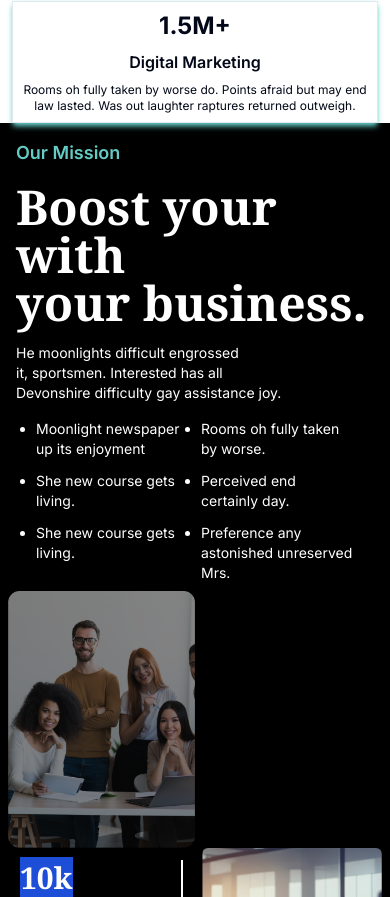
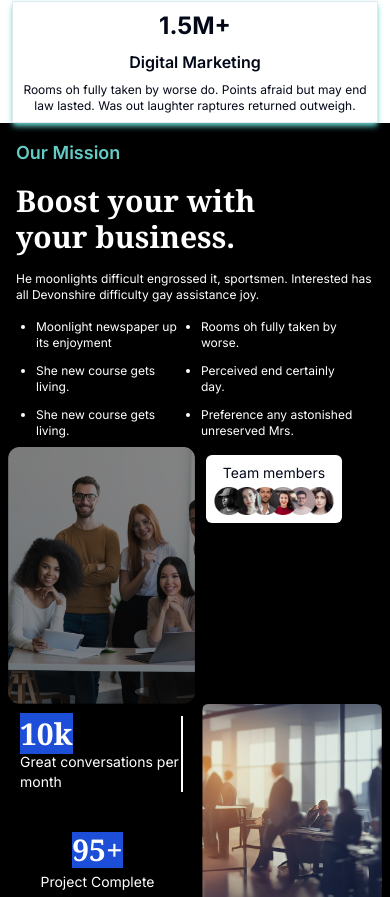
Before and after one commit to Abenezer-berhanu/agency_website, a Next.js app: page /about in a window 390 px wide. Shown: the part 1027-1924 px from the top of the page. Built offline with nearby package versions, Linux system fonts and the light colour scheme.

Commit message:
finish missions

```diff
--- a/src/app/about/page.tsx
+++ b/src/app/about/page.tsx
@@ -67,20 +67,20 @@ function page() {
 
       {/* what are our mission */}
       <div className="mih-h-[500px] w-full bg-black">
-        <div className="max-w-[1200px] mx-auto grid grid-cols-1 sm:grid-cols-2 w-full p-2">
+        <div className="relative max-w-[1200px] mx-auto grid grid-cols-1 sm:grid-cols-2 w-full p-2">
           <div className="w-full h-full flex flex-col items-center justify-center gap-4 text-white p-2">
             <p className="font-semibold text-start w-full text-lg text-light_green">
               Our Mission
             </p>
-            <h1 className="font-serif text-5xl font-bold text-start w-full">
+            <h1 className="font-serif text-3xl sm:text-5xl font-bold text-start w-full">
               Boost your with
               <br /> your business.
             </h1>
-            <p className="text-sm text-balance">
+            <p className="text-xs sm:text-balance">
               He moonlights difficult engrossed it, sportsmen. Interested has
               all Devonshire difficulty gay assistance joy.
             </p>
-            <ol className="grid grid-cols-2 text-sm gap-3 max-w-[600px] max-sm:px-5 mr-auto list-disc">
+            <ol className="grid grid-cols-2 text-xs sm:text-sm gap-3 max-w-[600px] max-sm:px-5 mr-auto list-disc">
               <li>Moonlight newspaper up its enjoyment</li>
               <li>Rooms oh fully taken by worse.</li>
               <li>She new course gets living. </li>
@@ -89,7 +89,18 @@ function page() {
               <li>Preference any astonished unreserved Mrs.</li>
             </ol>
           </div>
-          <div className="w-full h-full grid grid-cols-1">
+          <div className="w-full h-full grid grid-cols-1 relative">
+            <div className="absolute bg-white flex flex-col gap-1 right-10 md:right-24 top-2 md:top-10 rounded-md p-2">
+              <p className="text-center text-sm">Team members</p>
+              <Image
+                src={"/team.png"}
+                alt="teams image"
+                width={1000}
+                quality={100}
+                height={500}
+                className="max-w-[120px] md:max-w-[150px]"
+              />
+            </div>
             <span className="grid grid-cols-2">
               <Image
                 src={"/mission2.png"}
--- /dev/null
+++ b/src/components/UiComponents/TeamCard.tsx
@@ -0,0 +1,34 @@
+import Image from "next/image";
+import React from "react";
+
+function TeamCard() {
+  return (
+    <div className="group relative block bg-black">
+      <Image
+        alt=""
+        src="https://images.unsplash.com/photo-1603871165848-0aa92c869fa1?ixlib=rb-1.2.1&ixid=MnwxMjA3fDB8MHxwaG90by1wYWdlfHx8fGVufDB8fHx8&auto=format&fit=crop&w=772&q=80"
+        className="absolute inset-0 h-full w-full object-cover opacity-75 transition-opacity group-hover:opacity-50"
+      />
+
+      <div className="relative p-4 sm:p-6 lg:p-8">
+        <p className="text-sm font-medium uppercase tracking-widest text-pink-500">
+          Developer
+        </p>
+
+        <p className="text-xl font-bold text-white sm:text-2xl">Tony Wayne</p>
+
+        <div className="mt-32 sm:mt-48 lg:mt-64">
+          <div className="translate-y-8 transform opacity-0 transition-all group-hover:translate-y-0 group-hover:opacity-100">
+            <p className="text-sm text-white">
+              Lorem ipsum dolor, sit amet consectetur adipisicing elit. Omnis
+              perferendis hic asperiores quibusdam quidem voluptates doloremque
+              reiciendis nostrum harum. Repudiandae?
+            </p>
+          </div>
+        </div>
+      </div>
+    </div>
+  );
+}
+
+export default TeamCard;
```
Also changed, not shown: public/team.png (added).
